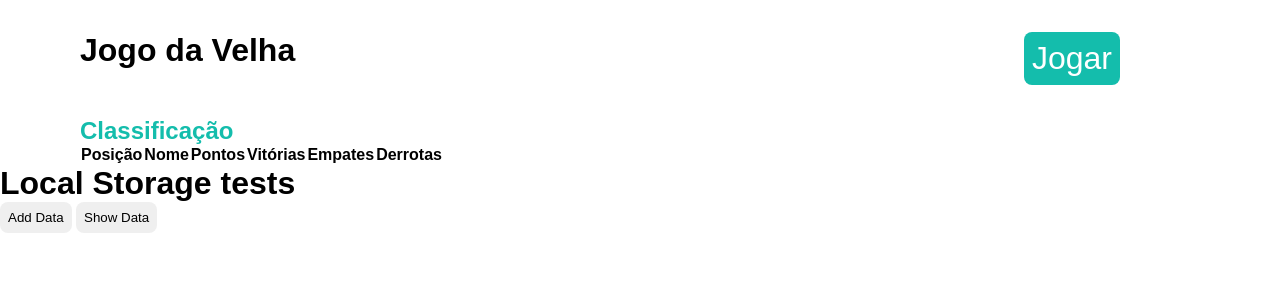
After one commit to pliniohavila/jogo_da_velha, a PHP site: page /ranking.html in a window 1280 px wide. The commit adds this page. Shown: the top 300 px of the page. Run offline with PHP 8.4, Linux system fonts and the light colour scheme; lists and menus that the app fills with data are empty.

Commit message:
Fix bug thats allowed click in td has marked and start implement ranking

```diff
--- a/assets/css/styles.css
+++ b/assets/css/styles.css
@@ -10,10 +10,6 @@
 }
 
 body {
-    display: flex;
-    align-items: center;
-    align-content: center;
-    justify-content: center;
     font-family: sans-serif;
 }
 
@@ -23,7 +19,40 @@ button {
     cursor: pointer;
 }
 
+header {
+    display: flex;
+    width: 100%;
+    justify-content: space-between;
+    padding: 2rem 5rem;
+}
+
+.btn-play {
+    font-size: 2rem;
+    margin-right: 5rem;
+    color: #fff;
+    background-color: var(--primary);
+    transition: 200ms;
+}
+
+.btn-play:hover {
+    color: var(--primary);
+    background-color: #fff;
+}
+
+main {
+    padding-left: 5rem;
+}
+
+.main-header h2 {
+    color: var(--primary);
+    font-weight: 700;
+}
+
 .container {
+    /* display: flex;
+    align-items: center;
+    align-content: center;
+    justify-content: center; */
     position: absolute;
     top: 50%;
     left: 50%;
--- /dev/null
+++ b/assets/js/gameData.js
@@ -0,0 +1,46 @@
+
+const KEY_DATA_GAME = 'tic-tac-toe';
+
+// SAVE START GAME DATA
+function saveStartDataPlayer(player, gameData) {
+    const index = gameData.findIndex((p) => {
+        return p.name === player.name;
+    });
+    if (index !== (-1)) {
+        gameData[index] = {...gameData[index], lastTimePlayed: new Date().toISOString()};
+        return;
+    }
+    const playerData = initialPlayerData(player);
+    gameData.push(playerData);
+}
+
+function saveInitialGame(player1, player2) {
+    const storedGameData = localStorage.getItem(KEY_DATA_GAME);
+    // Case other access after first
+    if (storedGameData) {
+        const gameData = JSON.parse(storedGameData);
+        saveStartDataPlayer(player1, gameData);
+        saveStartDataPlayer(player2, gameData);
+        localStorage.setItem(KEY_DATA_GAME, JSON.stringify(gameData));
+        return;
+    }
+    // First game access
+    const player1Data = initialPlayerData(player1);
+    const player2Data = initialPlayerData(player2);
+    const gameData = [player1Data, player2Data];
+    localStorage.setItem(KEY_DATA_GAME, JSON.stringify(gameData));
+}
+
+
+function initialPlayerData(player) {
+    const playerData = {
+        name: player.name,
+        wind: 0,
+        losses: 0,
+        ties: 0,
+        lastTimePlayed: new Date().toISOString()
+    }
+    return playerData;
+}
+
+// SAVE GAME RESULTS
--- /dev/null
+++ b/assets/js/showDataGame.js
@@ -0,0 +1,14 @@
+function exibirDados(dataGame) {
+    console.log("dataGame");
+    const lista = document.getElementById('data-game');
+    lista.innerHTML = ''; // Limpa a lista antes de adicionar novos itens
+
+    dataGame.forEach(item => {
+        const li = document.createElement('li');
+        li.textContent = `Nome: ${item.name}, Último Jogo: ${item.lastTimePlayed}`;
+        lista.appendChild(li);
+    });
+}
+
+const gameStoragedData = JSON.parse(localStorage.getItem(KEY_DATA_GAME));
+exibirDados(gameStoragedData);
--- a/index.html
+++ b/index.html
@@ -147,4 +147,5 @@
 </div>
 </body>
 <script src="assets/js/game.js"></script>
+<script src="assets/js/gameData.js"></script>
 </html>
--- /dev/null
+++ b/ranking.html
@@ -0,0 +1,73 @@
+<!DOCTYPE html>
+<html lang="pt-BR">
+<head>
+    <meta charset="UTF-8">
+    <meta name="viewport" content="width=device-width, initial-scale=1.0">
+    <title>Classificação</title>
+    <link rel="stylesheet" type="text/css" href="assets/css/styles.css" />
+</head>
+<body>
+    <header>
+        <h1>
+            Jogo da Velha
+        </h1>
+        <button class="btn-play">
+            Jogar
+        </button>
+    </header>
+     <!-- Posição Nome Pontos Vitórias Empates Derrotas -->
+    <main>
+        <div class="main-header">
+            <h2>Classificação</h2>
+        </div>
+        <table class="table-ranking">
+            <thead>
+                <tr>
+                    <th>Posição</th>
+                    <th>Nome</th>
+                    <th>Pontos</th>
+                    <th>Vitórias</th>
+                    <th>Empates</th>
+                    <th>Derrotas</th>
+                </tr>
+            </thead>
+        </table>
+
+    </main>
+
+
+    <h1>Local Storage tests</h1>
+
+    <button onclick="addData()">Add Data</button>
+    <button onclick="getData()">Show Data</button>
+    <!-- <div id="data-game"></div> -->
+    <ul id="data-game"></ul>
+
+    <!-- const playerData = {
+        name: player.name,
+        wind: 0,
+        losses: 0,
+        ties: 0,
+        lastTimePlayed: new Date().toISOString()
+    } -->
+
+
+</body>
+<script>
+function getData() {
+    const storedUserData = localStorage.getItem('tic-tac-toe')
+
+    const showDiv = document.getElementById('id');
+
+    if (storedUserData) {
+        const userData = JSON.parse(storedUserData);
+        console.log(userData);
+    } else {
+        console.log('User data not found in local storage');
+    }
+}
+
+</script>
+<script src="assets/js/gameData.js"></script>
+<script src="assets/js/showDataGame.js"></script>
+</html>
```
Also changed, not shown: TODO.MD (+3 -0 lines), assets/js/game.js (+12 -5 lines).
